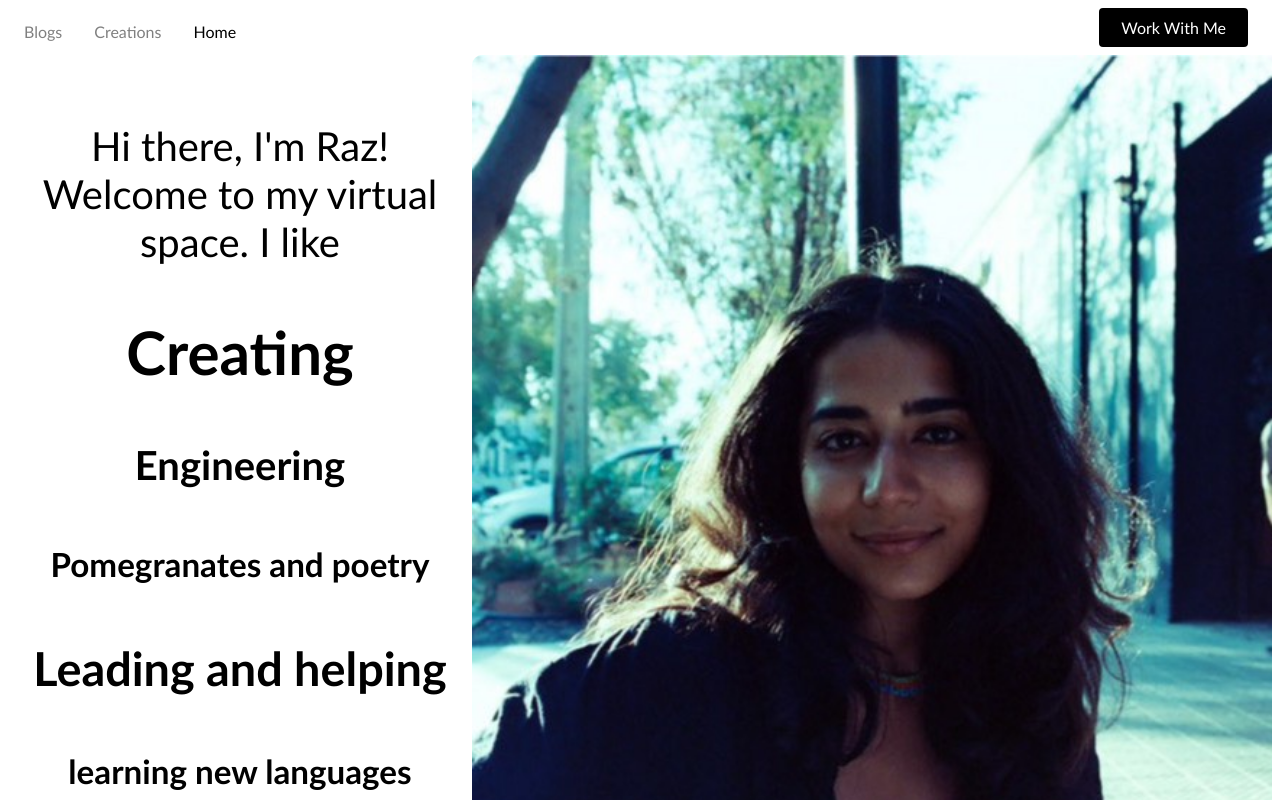
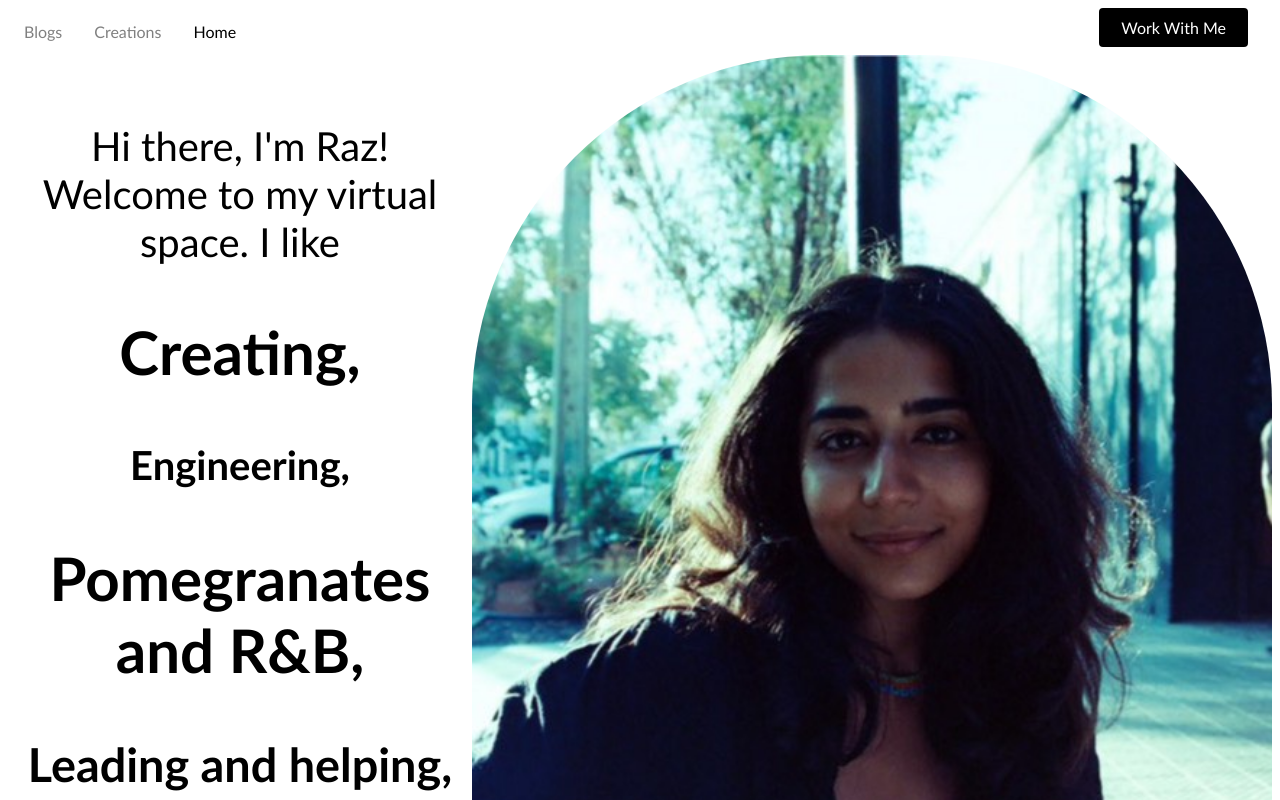
Before and after one commit to ThatoneKurdishSE/portfolio, a React (Create React App) app: page /home in a window 1280 px wide. Shown: the top 800 px of the page. Built offline with nearby package versions, Linux system fonts and the light colour scheme.

Commit message:
made some styling changes

```diff
--- a/src/App.css
+++ b/src/App.css
@@ -1,5 +1,6 @@
 .App {
   text-align: center;
+  padding-bottom: 16px;
 }
 
 .App-logo {
--- a/src/pages/Home.jsx
+++ b/src/pages/Home.jsx
@@ -16,24 +16,25 @@ return (
 			height: '100vh'
 		}}
 		>
-		<h5 style={{fontFamily: '"Gill Sans", sans-serif', fontSize: "40px", fontWeight: 'lighter'}}>
+		<h5 style={{fontFamily: '"Gill Sans", sans-serif', fontSize: "40px", fontWeight: '350'}}>
 			Hi there, I'm Raz! Welcome to my virtual space. I like
-			<div style={{fontFamily: '"Gill Sans", sans-serif', fontWeight: 'lighter', justifyItems: 'stretch'}}>
+			<div style={{fontFamily: '"Gill Sans", sans-serif', fontWeight: '100', justifyItems: 'stretch'}}>
 				<h2>
-					Creating
+					Creating,
 				</h2>
 				<h4>
-					Engineering
+					Engineering,
 				</h4>
-				<h5>
-					Pomegranates and poetry
-				</h5>
+				<h2 fontWeight='100px'>
+					Pomegranates and R&B,
+				</h2>
 				<h3>
-					Leading and helping
+					Leading and helping,
 				</h3>
-				<h5>
-					learning new languages
-				</h5>
+				and
+				<h2>
+					learning new languages.
+				</h2>
 			</div>
 		</h5>
 	</div>
@@ -45,7 +46,7 @@ return (
 		height: '100vh'
 	}}
 	>
-		<img src={pic} alt='pic' style={{height: '100vh', borderTopLeftRadius: '10px'}}>
+		<img src={pic} alt='pic' style={{height: '100vh', borderTopLeftRadius: '350px', borderTopRightRadius: '350px'}}>
 
 		</img>
 	</div>
```
